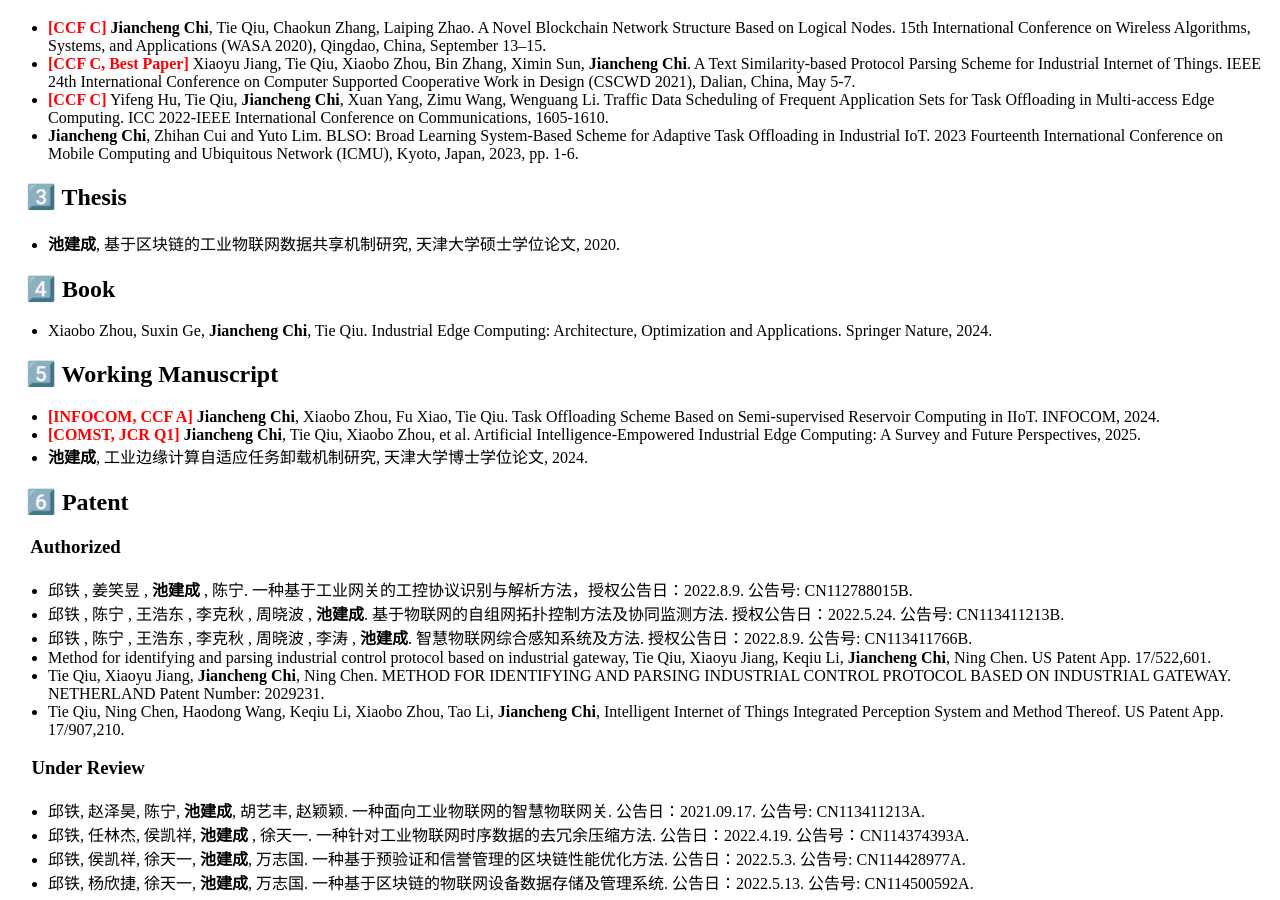
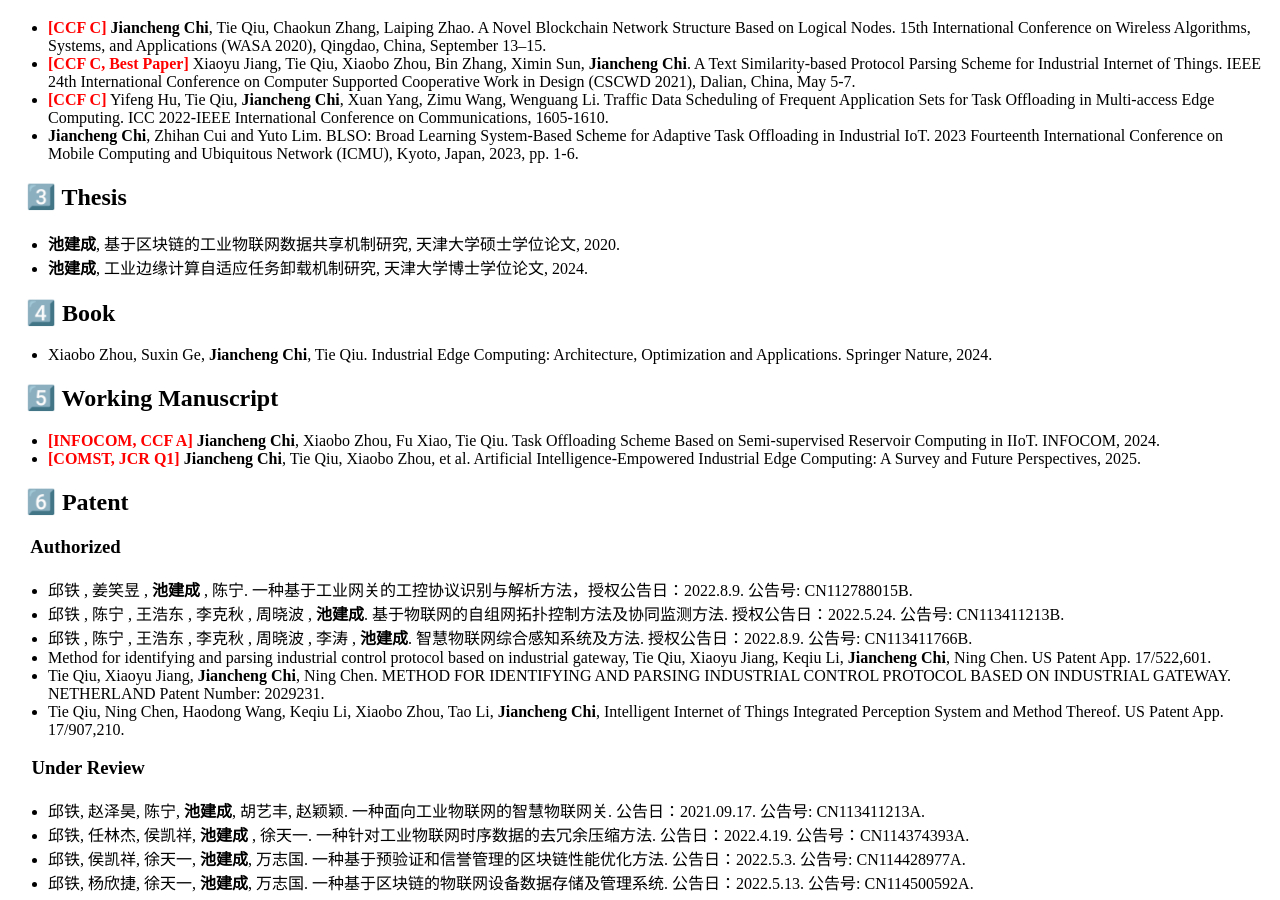
Before and after one commit to maxianru/maxianru.github.io, a Jekyll site: the page built from _pages/includes/pub.md, in a window 1280 px wide and 900 px high, scrolled down 844 px. Built offline with Jekyll 4.4.1, drawn with Linux system fonts in a browser that asks for light colours; our own code applies the rules of GitHub Pages for plain Markdown files; part of the change alters nothing that is shown.

Commit message:
Update pub.md

```diff
--- a/_pages/includes/pub.md
+++ b/_pages/includes/pub.md
@@ -17,6 +17,7 @@
 
 ##  &nbsp;&nbsp; 3️⃣ Thesis
 - **池建成**, 基于区块链的工业物联网数据共享机制研究, 天津大学硕士学位论文, 2020.
+- **池建成**, 工业边缘计算自适应任务卸载机制研究, 天津大学博士学位论文, 2024.
 
 ##  &nbsp;&nbsp; 4️⃣ Book
 - Xiaobo Zhou, Suxin Ge, **Jiancheng Chi**, Tie Qiu. Industrial Edge Computing: Architecture, Optimization and Applications. Springer Nature, 2024.
@@ -25,7 +26,6 @@
 
 - <span style="color: red; font-weight: bold;">[INFOCOM, CCF A]</span>  **Jiancheng Chi**, Xiaobo Zhou, Fu Xiao, Tie Qiu. Task Offloading Scheme Based on Semi-supervised Reservoir Computing in IIoT. INFOCOM, 2024.
 - <span style="color: red; font-weight: bold;">[COMST, JCR Q1]</span> **Jiancheng Chi**, Tie Qiu, Xiaobo Zhou, et al. Artificial Intelligence-Empowered Industrial Edge Computing: A Survey and Future Perspectives, 2025.
-- **池建成**, 工业边缘计算自适应任务卸载机制研究, 天津大学博士学位论文, 2024.
 
 ##  &nbsp;&nbsp; 6️⃣ Patent
 ### &nbsp;&nbsp;&nbsp;&nbsp; Authorized
```
